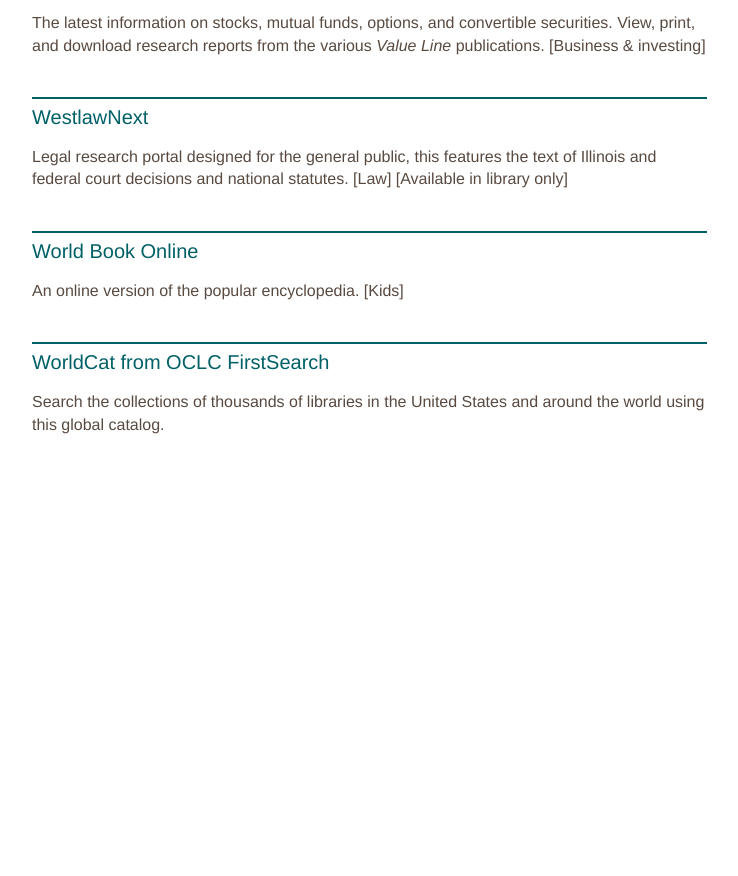
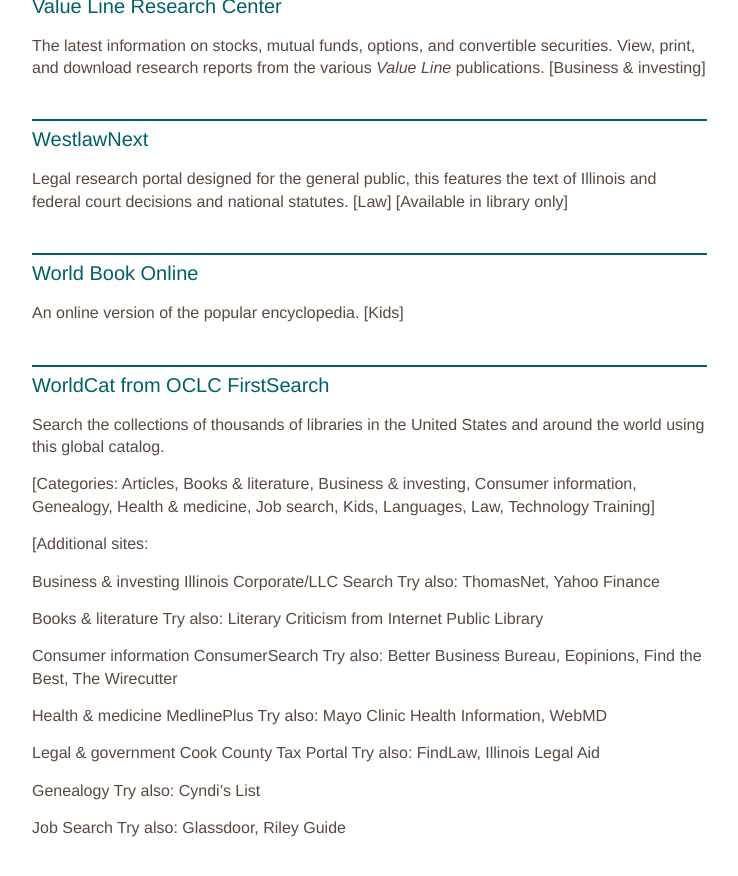
Before and after one commit to skokielibrary/spl-content, a Jekyll site: the page built from _content/bruce/resources--research-topic.markdown, in a window 1280 px wide and 900 px high, scrolled down 8194 px. Shown: the top 876 px of the window, without its empty margins (126-864 px from the left). Built offline with Jekyll 4.4.1, drawn with Linux system fonts in a browser that asks for light colours; before the commit the page ends 8690 px from its top, so only the background shows below that; some of the changed text lies outside the part shown.

Commit message:
Updated resources--research-topic.markdown

```diff
--- a/_content/bruce/resources--research-topic.markdown
+++ b/_content/bruce/resources--research-topic.markdown
@@ -5,7 +5,9 @@ published: true
 ---
 
 ##ABCMouse.com
+Introduce your preschoolers and kindergarteners to reading, math, social science, art, and music with this award-winning education software.
 [Kids]
+[Available in-library only]
 
 ##Ancestry Library Edition
 Search billions of genealogy documents&#8212;including census, military, immigration, and birth and death records&#8212;in the library version of Ancestry.com.
@@ -128,7 +130,7 @@ Watch thousands of step-by-step online video tutorials on software, apps, media,
 
 ##Mango Languages
 Lessons in 60-plus languages, including English. Includes specialty courses, such as medical Spanish, and full-lengh theatrical movies with subtitles and enhanced instruction. Download the Mango Languages app to use on mobile devices.
-[Language learning]
+[Languages]
 
 ##MasterFILE Premier from EBSCOhost
 Search full-text articles from popular magazines and journals covering virtually every subject area of general interest.
@@ -213,6 +215,7 @@ Find citations to articles that appeared in the _Skokie Review_, _The News_, and
 ##Skokie Obituary Index
 Find citations to obituaries that appeared in _The News_ (1960&#82101984), _Skokie Review_ (1981&#8210present), and _Life: Skokie edition_ (1978&#8210Oct. 2004). To request full obituaries, email askref@skokielibrary.info or call our Reference Desk at 847-673-3733.
 [Articles]
+[Genealogy]
 
 ##Something About the Author
 Read biographies and critical essays about writers and illustrators of children and teen books.
@@ -253,3 +256,32 @@ An online version of the popular encyclopedia.
 
 ##WorldCat from OCLC FirstSearch
 Search the collections of thousands of libraries in the United States and around the world using this global catalog.
+
+[Categories: Articles, Books & literature, Business & investing, Consumer information, Genealogy, Health & medicine, Job search, Kids, Languages, Law, Technology Training]
+
+[Additional sites:
+
+Business & investing
+Illinois Corporate/LLC Search
+Try also: ThomasNet, Yahoo Finance
+
+Books & literature
+Try also: Literary Criticism from Internet Public Library
+
+Consumer information
+ConsumerSearch
+Try also: Better Business Bureau, Eopinions, Find the Best, The Wirecutter
+
+Health & medicine
+MedlinePlus
+Try also: Mayo Clinic Health Information, WebMD
+
+Legal & government
+Cook County Tax Portal
+Try also: FindLaw, Illinois Legal Aid
+
+Genealogy
+Try also: Cyndi's List
+
+Job Search
+Try also: Glassdoor, Riley Guide
```
